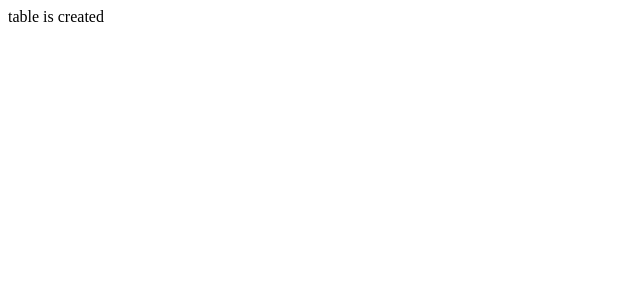
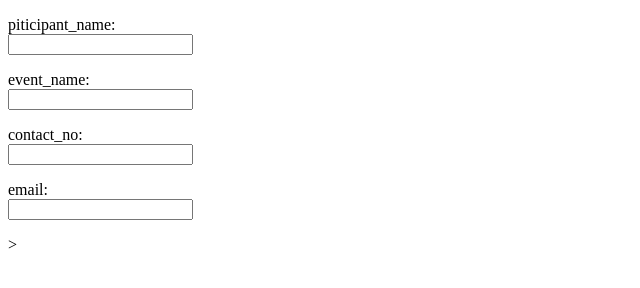
Before and after one commit to 2305006-ashton/Q3Html-file, a plain HTML site: page index.html in a window 1280 px wide. Shown: the whole page, without its empty margins (0-640 px from the left). Drawn offline with Linux system fonts and the light colour scheme.

Commit message:
Update index.html

```diff
--- a/index.html
+++ b/index.html
@@ -6,6 +6,26 @@
     <title>Document</title>
 </head>
 <body>
-    <p1>table is created </p1>
+    <form action="/submit-form" method="post">
+        <p>
+            <label for="name">piticipant_name:</label><br>
+            <input type="text" id="name" name="user_name" required>
+        </p>
+
+        <p>
+            <label for="email">event_name:</label><br>
+            <input type="email" id="email" name="user_email" required>
+        </p>
+
+        <p>
+            <label for="message">contact_no:</label><br>
+           <input type="email" id="email" name="user_email" required>
+          <p>
+            <label for="message">email:</label><br>
+           <input type="email" id="email" name="user_email" required>
+        </p>
+        >
+
 </body>
+
 </html>
```
